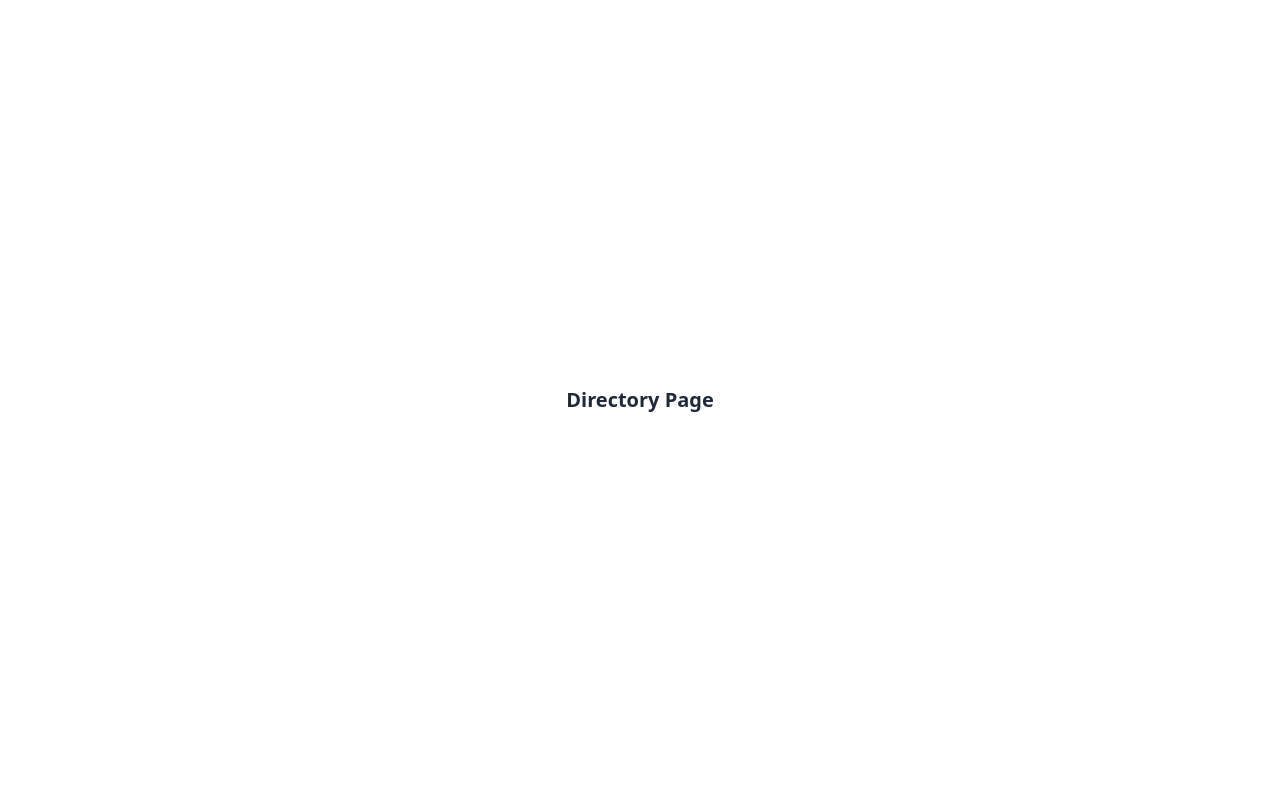
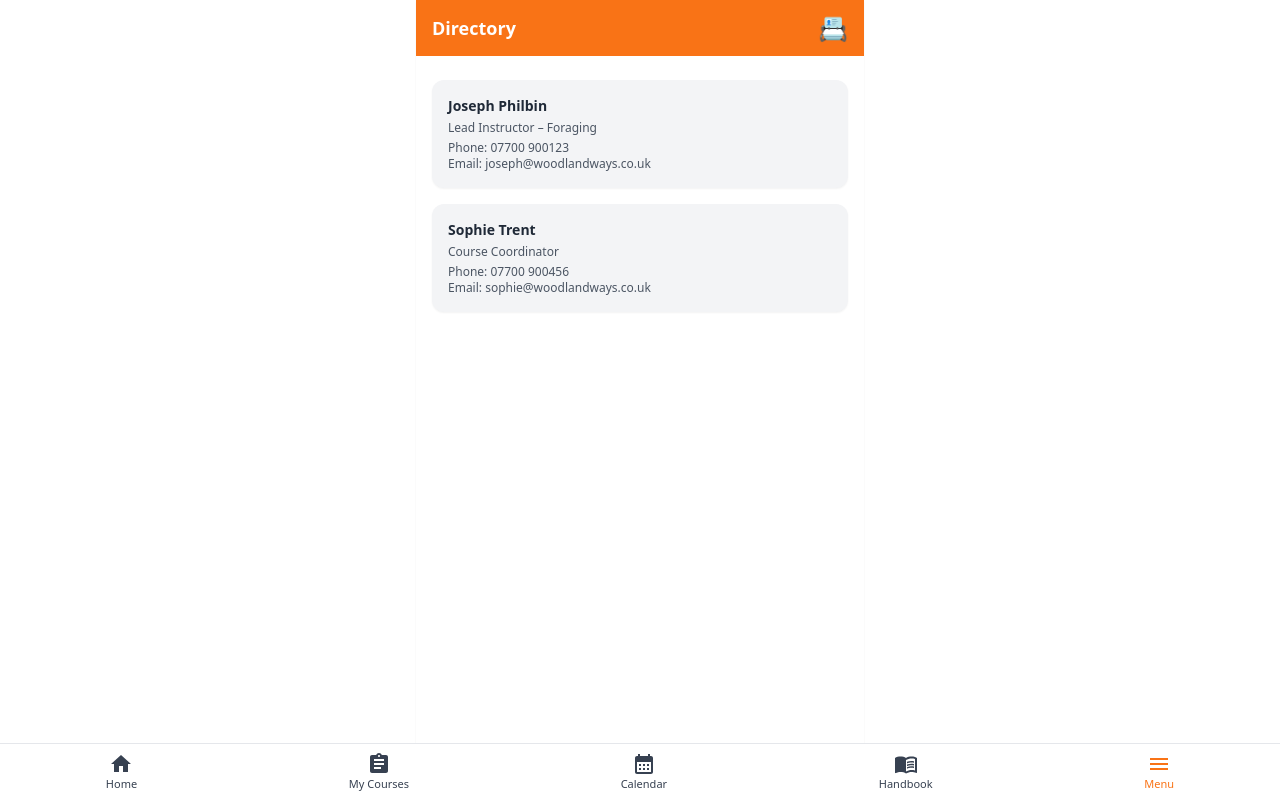
Before and after one commit to BUSHBOI95/Woodland-Ways-Portal-, a React (Vite) app: page /directory in a window 1280 px wide. Built offline with nearby package versions, Linux system fonts and the light colour scheme.

Commit message:
Update Directory.jsx

```diff
--- a/src/pages/Directory.jsx
+++ b/src/pages/Directory.jsx
@@ -1,9 +1,69 @@
 import React from 'react';
+import { NavLink } from 'react-router-dom';
+import { Home, Assignment, CalendarMonth, MenuBook, Menu } from '@mui/icons-material';
 
 const Directory = () => {
+  const instructors = [
+    {
+      name: 'Joseph Philbin',
+      role: 'Lead Instructor – Foraging',
+      phone: '07700 900123',
+      email: 'joseph@woodlandways.co.uk'
+    },
+    {
+      name: 'Sophie Trent',
+      role: 'Course Coordinator',
+      phone: '07700 900456',
+      email: 'sophie@woodlandways.co.uk'
+    }
+  ];
+
   return (
-    <div className="flex items-center justify-center min-h-screen bg-white">
-      <h1 className="text-xl font-bold text-gray-800">Directory Page</h1>
+    <div className="max-w-md mx-auto bg-white min-h-screen shadow-sm flex flex-col justify-between">
+
+      {/* Header */}
+      <header className="flex items-center justify-between px-4 py-3 bg-orange-500 text-white">
+        <h1 className="text-lg font-semibold">Directory</h1>
+        <div className="text-2xl">📇</div>
+      </header>
+
+      {/* Directory List */}
+      <div className="flex-1 overflow-y-auto px-4 py-6 space-y-4">
+        {instructors.map((inst, i) => (
+          <div key={i} className="bg-gray-100 p-4 rounded-xl shadow-sm">
+            <h2 className="font-semibold text-gray-800 text-sm mb-1">{inst.name}</h2>
+            <p className="text-xs text-gray-600 mb-1">{inst.role}</p>
+            <p className="text-xs text-gray-600">Phone: {inst.phone}</p>
+            <p className="text-xs text-gray-600">Email: {inst.email}</p>
+          </div>
+        ))}
+      </div>
+
+      {/* Bottom Navigation */}
+      <footer className="fixed bottom-0 left-0 w-full bg-white border-t border-gray-200">
+        <nav className="flex justify-around py-2 text-xs text-gray-700">
+          <NavLink to="/" className="flex flex-col items-center">
+            <Home fontSize="medium" />
+            <span className="text-[11px]">Home</span>
+          </NavLink>
+          <NavLink to="/my-courses" className="flex flex-col items-center">
+            <Assignment fontSize="medium" />
+            <span className="text-[11px]">My Courses</span>
+          </NavLink>
+          <NavLink to="/calendar" className="flex flex-col items-center">
+            <CalendarMonth fontSize="medium" />
+            <span className="text-[11px]">Calendar</span>
+          </NavLink>
+          <NavLink to="/handbook" className="flex flex-col items-center">
+            <MenuBook fontSize="medium" />
+            <span className="text-[11px]">Handbook</span>
+          </NavLink>
+          <NavLink to="/menu" className="flex flex-col items-center text-orange-500">
+            <Menu fontSize="medium" />
+            <span className="text-[11px]">Menu</span>
+          </NavLink>
+        </nav>
+      </footer>
     </div>
   );
 };
```
